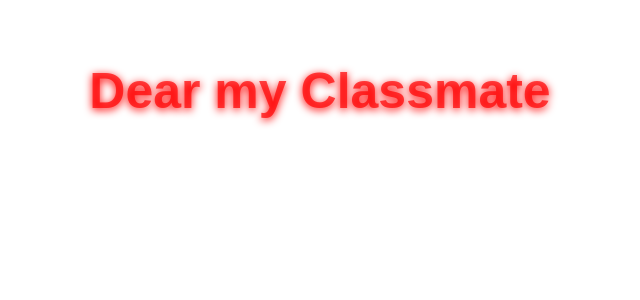
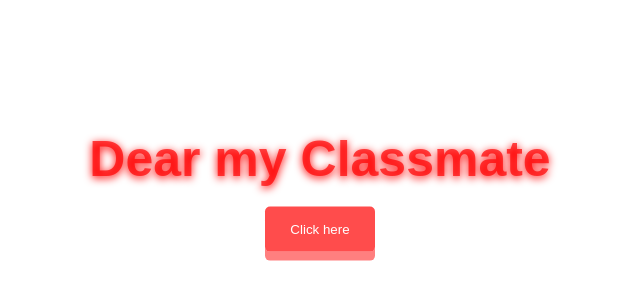
Before and after one commit to Bekzodweb/Love, a plain HTML site: page index.html in a window 1280 px wide. Shown: the part 102-402 px from the top of the page, without its empty margins (320-960 px from the left). Drawn offline with Linux system fonts and the light colour scheme.

Commit message:
Update index.html

```diff
--- a/index.html
+++ b/index.html
@@ -12,7 +12,7 @@
 			<h1 class="
 			love-title">Dear my Classmate</h1>
 			<a href="love.html" class="love-link">
-				<button class="button-love> Click here
+				<button class="love-button"> Click here
                                  </button>
 			</a>
 		</div>
```
